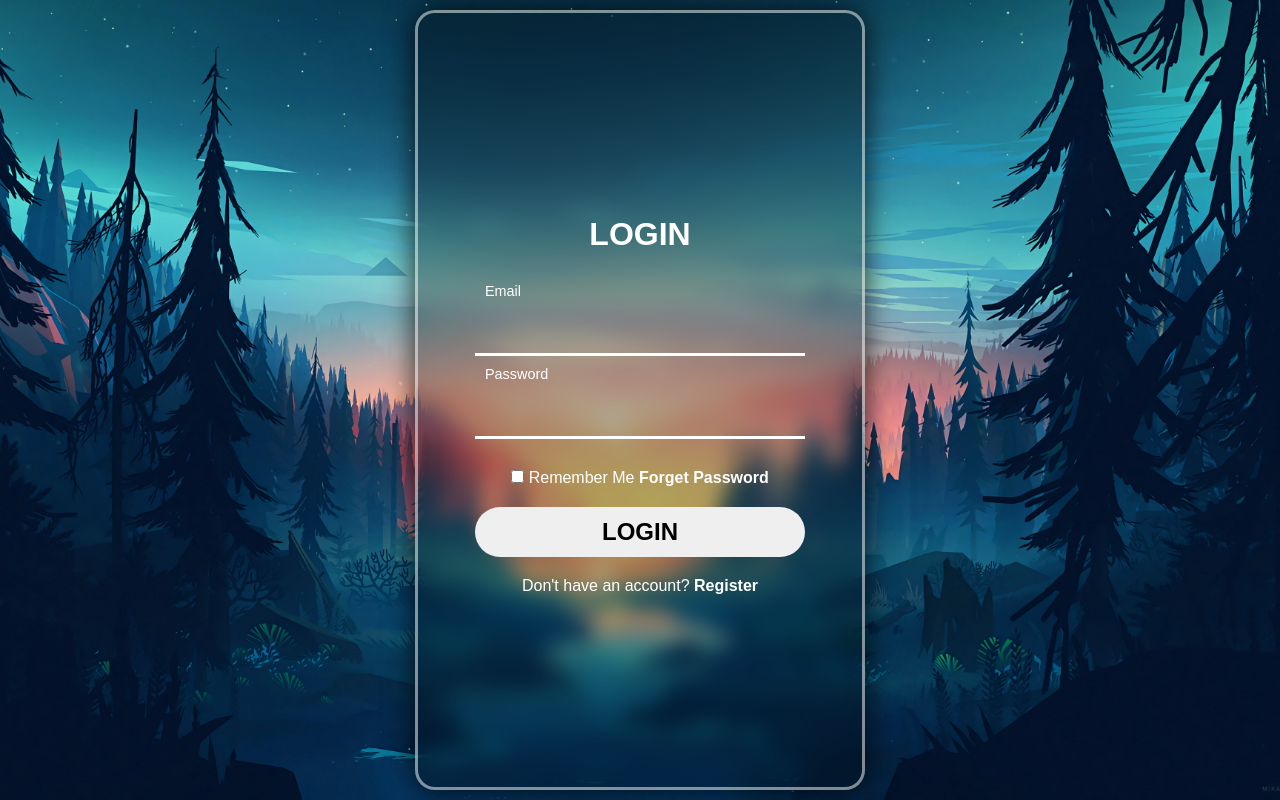
After one commit to TechFarm-WEB/dr-ambedkar-krishi-society, a Flask app: page /login in a window 1280 px wide. The commit adds this page. Run offline with Flask 3, Linux system fonts and the light colour scheme.

Commit message:
login page update by abhishek

```diff
--- a/app.py
+++ b/app.py
@@ -20,8 +20,19 @@
 #  ISSUE NO         : GIT HUB ISSUE NO
 #  Description      : FILE UPLOADING SYSTEM
 # ------------------------------------------------------------------->
-
-from flask import Flask, render_template,request,redirect,url_for,jsonify
+#ABHISHEK CHANGE
+# Purpose:
+# Flask session is used to remember whether
+# a user is logged in between requests.
+from flask import (
+    Flask,
+    render_template,
+    request,
+    redirect,
+    url_for,
+    jsonify,
+    session
+)
 
 
 from werkzeug.utils import secure_filename
@@ -31,6 +42,13 @@ import sqlite3
 from datetime import datetime, timedelta
 
 app = Flask(__name__)
+# =========================================================
+# ABHISHEK CHANGE
+# Purpose:
+# Enable Flask session management
+# =========================================================
+
+app.secret_key = "abhishek_auth_v1"
 
 UPLOAD_FOLDER = "uploads"
 DATABASE = "documents.db"
@@ -112,6 +130,41 @@ def init_db():
         )
     """)
 
+    # =====================================================
+    # ABHISHEK CHANGE
+    # Purpose:
+    # Store login users for authentication
+    # =====================================================
+    conn.execute("""
+    CREATE TABLE IF NOT EXISTS users (
+        id INTEGER PRIMARY KEY AUTOINCREMENT,
+        name TEXT NOT NULL,
+        mobile TEXT UNIQUE,
+        email TEXT UNIQUE NOT NULL,
+        address TEXT,
+        fav_place TEXT,
+        password TEXT NOT NULL,
+        role TEXT DEFAULT 'user'
+    )
+""")
+    try:
+        conn.execute("ALTER TABLE users ADD COLUMN mobile TEXT")
+    except:
+        pass
+
+    try:
+        conn.execute("ALTER TABLE users ADD COLUMN address TEXT")
+    except:
+        pass
+
+    try:
+        conn.execute("ALTER TABLE users ADD COLUMN fav_place TEXT")
+    except:
+        pass
+
+
+
+
     conn.commit()
     conn.close()
 
@@ -184,19 +237,181 @@ def record_document(filename, category, source, filepath, filesize):
 init_db()
 
 
+init_db()
+
+# =====================================================
+# ABHISHEK CHANGE
+# Purpose:
+# Create default admin user if not exists
+# =====================================================
+
+conn = get_db()
+
+conn.execute("""
+INSERT OR IGNORE INTO users
+(name, email, password, role)
+VALUES
+('Abhishek', 'admin@neudocl.com', 'admin123', 'admin')
+""")
+
+conn.commit()
+conn.close()
+
+
 # =========================================================
 # HOME / DASHBOARD
 # =========================================================
 
+
+# =========================================================
+# HOME / DASHBOARD
+# =========================================================
+from flask import render_template, request, redirect
+
 @app.route("/")
 def home():
+    return render_template("login.html")
+
+
+
+
+# =========================================================
+# LOGIN PAGE
+# =========================================================
+@app.route("/login", methods=["GET", "POST"])
+def login():
+
+    if request.method == "POST":
+
+        email = request.form.get("email")
+        password = request.form.get("password")
+
+        conn = get_db()
+
+        user = conn.execute(
+            """
+            SELECT * FROM users
+            WHERE email = ?
+            AND password = ?
+            """,
+            (email, password)
+        ).fetchone()
+
+        conn.close()
+
+        if user:
+
+            session["logged_in"] = True
+
+            return redirect("/dashboard")
+
+        return render_template(
+    "login.html",
+    error="Invalid Email or Password"
+)
+
+    return render_template(
+    "login.html",
+    error=None
+)
+
+
+
+# =========================================================
+# REGISTER
+# =========================================================
+@app.route("/register", methods=["GET", "POST"])
+def register():
+
+    if request.method == "POST":
+
+        name = request.form.get("name")
+        mobile = request.form.get("mobile")
+        email = request.form.get("email")
+        address = request.form.get("address")
+        fav_place = request.form.get("fav_place")
+        password = request.form.get("password")
+        confirm_password = request.form.get("confirm_password")
+
+        # Password validation
+        if password != confirm_password:
+            return render_template(
+                "register.html",
+                error="Passwords do not match"
+            )
+
+        conn = get_db()
+
+        # Check if email already exists
+        existing_user = conn.execute(
+            """
+            SELECT * FROM users
+            WHERE email = ?
+            """,
+            (email,)
+        ).fetchone()
+
+        if existing_user:
+            conn.close()
+
+            return render_template(
+                "register.html",
+                error="Email already registered"
+            )
+
+        # Save new user
+        conn.execute(
+            """
+            INSERT INTO users
+            (
+                name,
+                mobile,
+                email,
+                address,
+                fav_place,
+                password,
+                role
+            )
+            VALUES (?, ?, ?, ?, ?, ?, ?)
+            """,
+            (
+                name,
+                mobile,
+                email,
+                address,
+                fav_place,
+                password,
+                "user"
+            )
+        )
+
+        conn.commit()
+        conn.close()
+
+        return redirect("/login")
+
+    return render_template(
+        "register.html",
+        error=None
+    )
+
+
+
+# =========================================================
+# DASHBOARD
+# =========================================================
+
+@app.route("/dashboard")
+def dashboard():
+
+    if not session.get("logged_in"):
+        return redirect("/login")
 
     return render_template(
         "index.html",
         categories=CATEGORIES,
         category_icons=CATEGORY_ICONS
     )
-
 
 # =========================================================
 # UPLOAD DOCUMENT  (Upload New Document panel)
@@ -517,6 +732,17 @@ def api_activity():
 
 
 # =========================================================
+# LOGOUT
+# =========================================================
+
+@app.route("/logout")
+def logout():
+
+    session.clear()
+
+    return redirect("/login")
+
+# =========================================================
 # START FLASK
 # =========================================================
 
--- /dev/null
+++ b/static/css/login.css
@@ -0,0 +1,143 @@
+*{
+    margin: 0;
+    padding: 0;
+    box-sizing: border-box;
+    font-family: sans-serif;
+}
+
+body{
+    margin: 0;
+    min-height: 100vh;
+    background: url("../img/bg.jpg") center/cover no-repeat;
+    display: flex;
+    align-items: center;
+    justify-content: center;
+}
+
+.container
+{
+    width: 450px;
+    min-height: 780px;
+
+    background: rgba(0, 0, 0, 0.3);
+    backdrop-filter: blur(10px);
+    box-shadow: 0 0 30px rgba(0, 0, 0, 0.8);
+
+    display: flex;
+    align-items: center;
+    justify-content: center;
+    flex-direction: column;
+
+    border-radius: 20px;
+    border: 3px solid rgba(255, 255, 255, 0.5);
+
+    padding: 30px;
+}
+
+h2
+{
+    color: #ffff;
+    font-size: 2em;
+    text-transform: uppercase;
+    padding: 20px 0;
+}
+
+.form-group
+{
+    position: relative;
+    width: 330px;
+    margin: 30px 0;
+    border-bottom: 3px solid #ffff;
+}
+
+.form-group input
+{
+    width: 100%;
+    height: 50px;
+    padding: 0 35px 0 10px;
+    font-size: 1.2em;
+    background-color: transparent;
+    border: none;
+    outline: none;
+    color: #fff;
+}
+
+.form-group label
+{
+    position: absolute;
+    left: 10px;
+    top: 15px;
+    font-size: 1.1em;
+    color: #fff;
+    transition: 0.5s;
+    pointer-events: none;
+}
+.form-group input:focus ~ label,
+.form-group input:not(:placeholder-shown) ~ label
+{
+    top: -20px;
+    font-size: 0.9em;
+}
+
+.form-group i
+{
+    position: absolute;
+    top: 50%;
+    right: 10px;
+    transform: translateY(-50%);
+    color: #ffff;
+    font-size: 1.2em;
+}
+
+p
+{
+    text-align: center;
+    color: #fff;
+    margin: 10px 0;
+}
+
+p>a
+{
+    text-decoration: none;
+    color: #fff;
+    font-weight: 600;
+}
+
+p>a:hover
+{
+    text-decoration: underline;
+    font-style: italic;
+}
+
+#btn
+{
+    width: 100%;
+    height: 50px;
+    border-radius: 40px;
+    border: none;
+    font-size: 1.5em;
+    text-transform: uppercase;
+    font-weight: 600;
+    margin: 10px 0;
+    cursor: pointer;
+    transition: all 0.5s;
+}
+
+/* =====================================================
+   ABHISHEK CHANGE
+   Purpose:
+   Login error message styling
+   ===================================================== */
+
+.error-message{
+    color: red;
+    text-align: center;
+    margin-bottom: 15px;
+    font-weight: 600;
+}
+
+#btn:hover
+{
+    background: rgba(0, 0, 0, 0.3);
+    color: #fff;
+}
--- /dev/null
+++ b/templates/login.html
@@ -0,0 +1,47 @@
+
+<!DOCTYPE html>
+<html lang="en">
+<head>
+    <meta charset="UTF-8">
+    <meta http-equiv="X-UA-Compatible" content="IE=edge">
+    <meta name="viewport" content="width=device-width, initial-scale=1.0">
+    <title>Animated Login Form</title>
+    <link rel="stylesheet" href="{{ url_for('static', filename='css/login.css') }}">
+</head>
+<body>
+
+    <div class="container">
+        <h2>Login</h2>
+        {% if error %}
+<p class="error-message">{{ error }}</p>
+{% endif %}
+
+        <form method="POST" action="/login">
+
+            <div class="form-group">
+                <input type="email" name="email" required>
+                <label>Email</label>
+                <i class="fa-solid fa-envelope"></i>
+            </div>
+
+            <div class="form-group">
+                <input type="password" name="password" required>
+                <label>Password</label>
+                <i class="fa-solid fa-lock"></i>
+            </div>
+
+            <p>
+                <input type="checkbox" name="remember">
+                Remember Me
+                <a href="#">Forget Password</a>
+            </p>
+
+            <input id="btn" type="submit" value="Login">
+
+            <p>Don't have an account? <a href="/register">Register</a></p>
+
+        </form>
+    </div>
+
+</body>
+</html>
```
Also changed, not shown: static/css/style.css (+23 -0 lines), templates/index.html (+16 -0 lines), templates/register.html (added, +87 -0 lines), documents.db, static/img/bg.jpg (added), uploads/Audit/Screenshot_3.png (added), uploads/Court_Matter/Screenshot_2.png (added), uploads/Dispute/Screenshot_1.png (added), uploads/Revenue/Screenshot_3.png (added).
